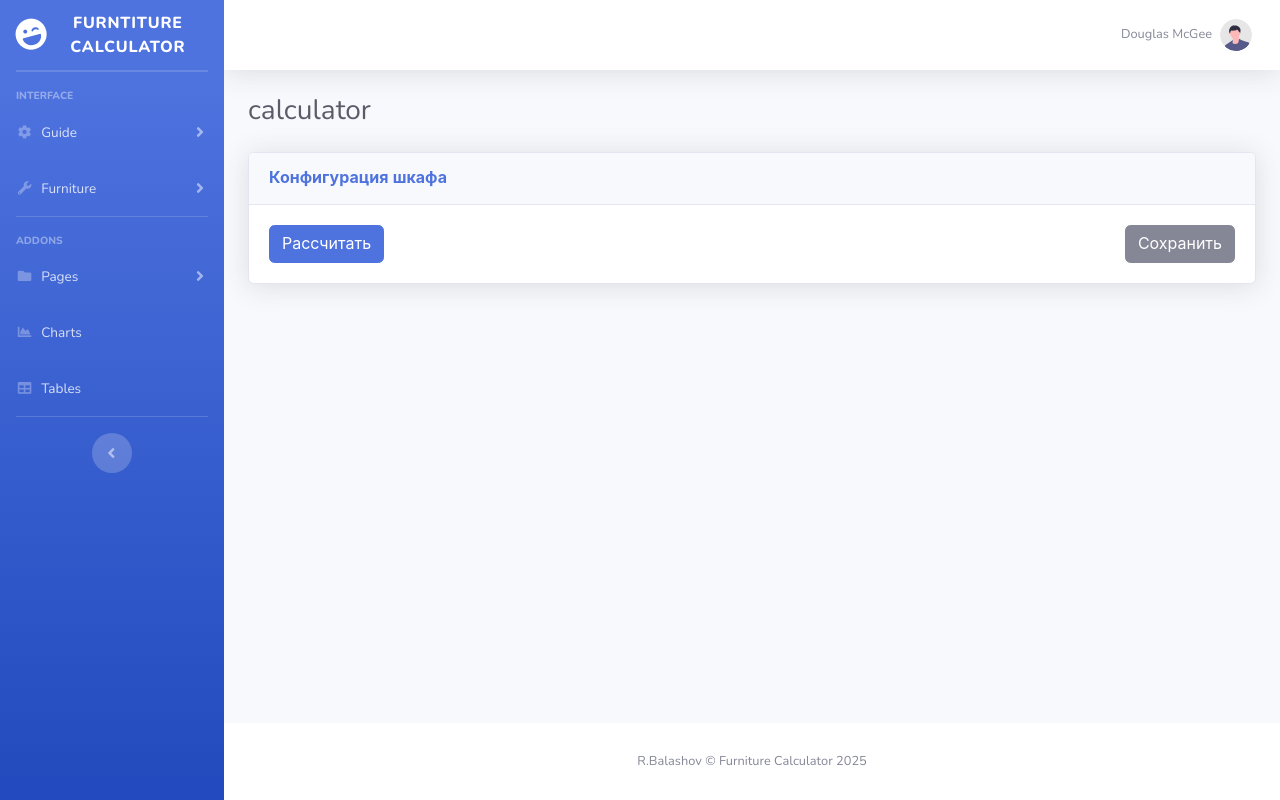
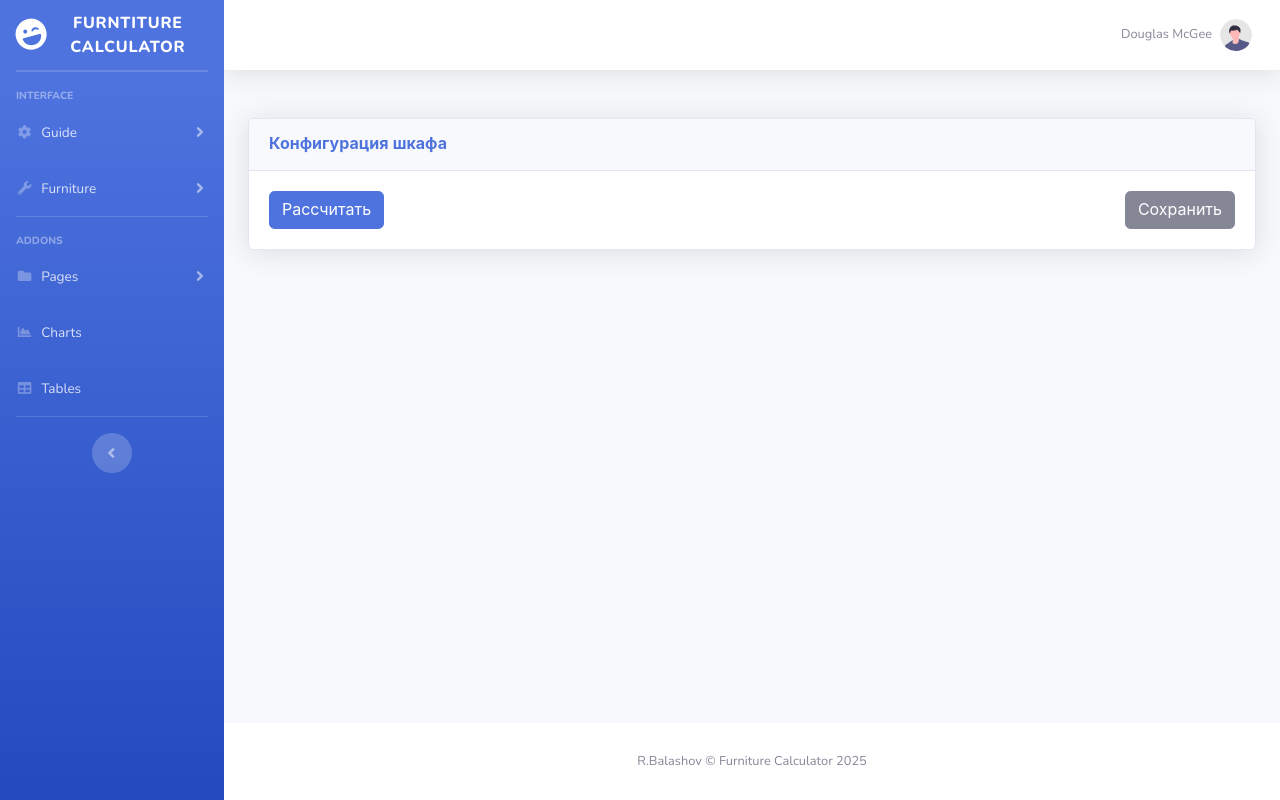
Before and after one commit to romz987/furniture-calc, a Django app: page /calculator/wardrobe/ in a window 1280 px wide. Run offline with Django 5.2, Linux system fonts and the light colour scheme; some libraries are stand-ins or nearby versions.

Commit message:
fix: remove title;

```diff
--- a/furniture/templates/furniture/base.html
+++ b/furniture/templates/furniture/base.html
@@ -195,7 +195,6 @@
 
               <!-- Page Heading -->
               <div class="d-sm-flex align-items-center justify-content-between mb-4">
-              <h1 class="h3 mb-0 text-gray-800">{{ title }}</h1>
               </div>
 
               {% block content %}
```
